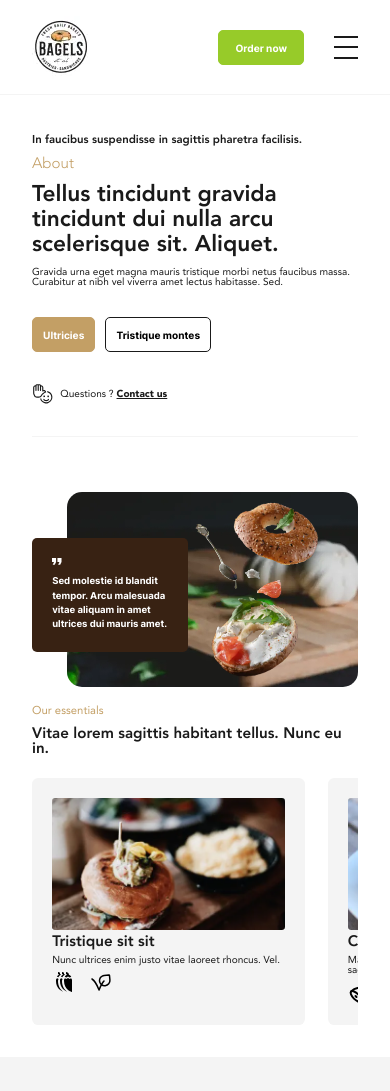
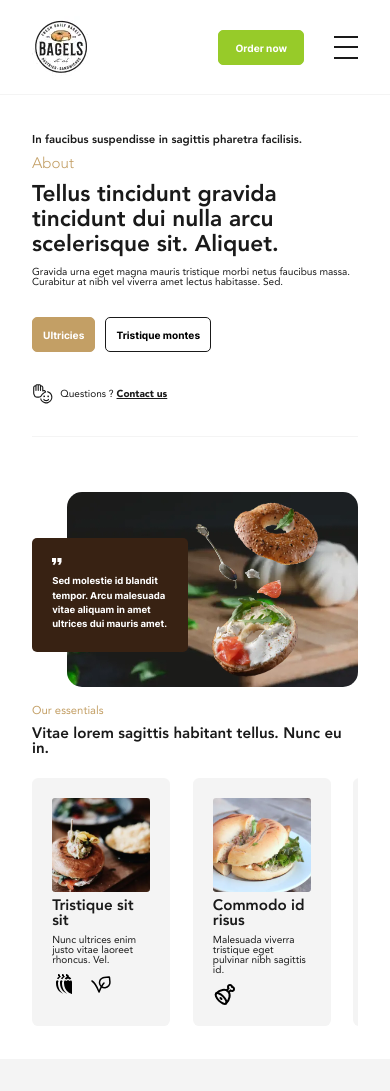
Before and after one commit to Drozerah/la-tribu-2, a website built with Vite: page index.html in a window 390 px wide. Shown: the top 1091 px of the page. Built offline with nearby package versions, Linux system fonts and the light colour scheme.

Commit message:
fix(scss/components/_carousel.scss): fix carousel items mobile width

```diff
--- a/scss/components/_carousel.scss
+++ b/scss/components/_carousel.scss
@@ -1,7 +1,7 @@
 // -----------------------------------------------------------------------------
 // This file contains all styles related to the carousel component.
 // -----------------------------------------------------------------------------
-
+@use "../abstracts/variables" as *;
 // carousel
 #carousel {
   position: relative;
@@ -28,15 +28,15 @@
     padding: 3.2rem;
     border-radius: 1rem;
     width: 100%;
-    min-width: 273px;
+    min-width: 138px;
     background-color: var(--clr-light-gray);
-    gap: 0.8rem;
+    gap: 1rem;
 
     &__img {
       display: block;
       border-radius: 0.5rem;
-      width: 100%;
-      height: auto;
+      height: 94.325px;
+      width: auto;
       object-fit: cover;
       max-height: 132px;
     }
@@ -50,5 +50,13 @@
       display: flex;
       gap: 2.1rem;
     }
+
+    @media screen and (min-width:$mobile) {
+      min-width: 273px;
+      gap: 0.8rem;
+      &__img{
+        height: 304px;
+      }
+    }
   }
 }
```
